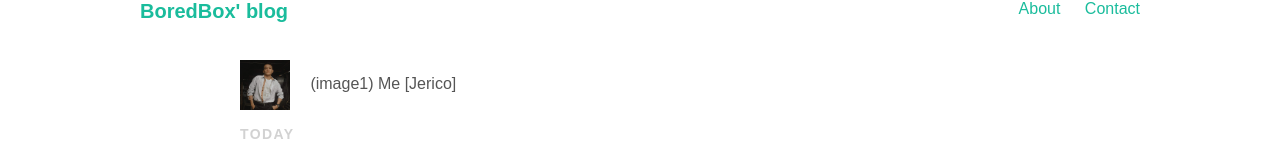
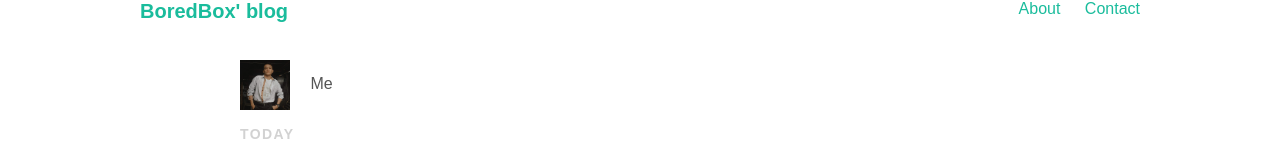
Before and after one commit to BoredBox/jerico.github.io, a plain HTML site: page index.html in a window 1280 px wide. Shown: the top 161 px of the page. Drawn offline with Linux system fonts and the light colour scheme.

Commit message:
Update index.html

```diff
--- a/index.html
+++ b/index.html
@@ -20,7 +20,7 @@
 <div class="post">
 <div class="post-author">
 <img src="/me.jpg">
-<span>(image1) Me [Jerico]</span>
+<span>Me</span>
 </div>
 <p class="post-date">Today</p>
 <h3 class="post-title">Becoming a web developer</h3>
```
